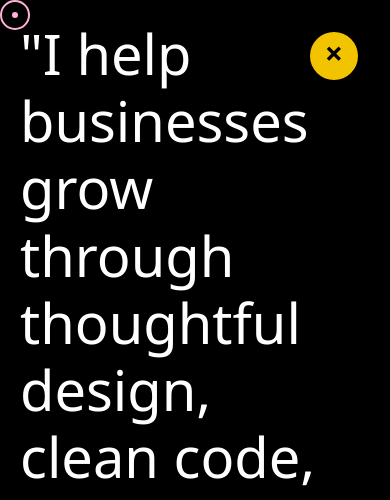
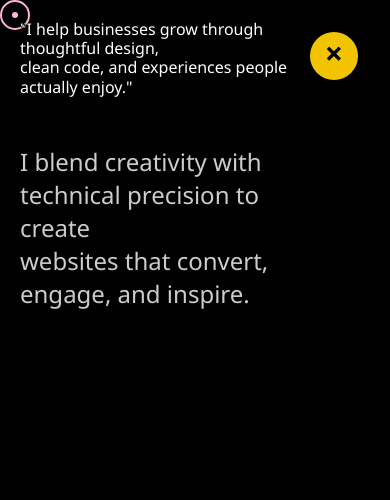
Before and after one commit to Sadie2260/sadia-web-developer, a plain HTML site: page index.html in a window 390 px wide. Both pictures are taken after a click on the element 333 px from the left and 57 px from the top of the page. Shown: the top 500 px of the page. Drawn offline with nearby package versions, Linux system fonts and the light colour scheme.

Commit message:
Update index.html

```diff
--- a/index.html
+++ b/index.html
@@ -1532,6 +1532,9 @@ background: linear-gradient(90deg, #FFA8BD, #242ACF);
     .footer-bottom {
         flex-direction: column;
         align-items: flex-start;
+    }
+    .menu-big-quote{
+        font-size:1rem;
     }
 }
 
```
